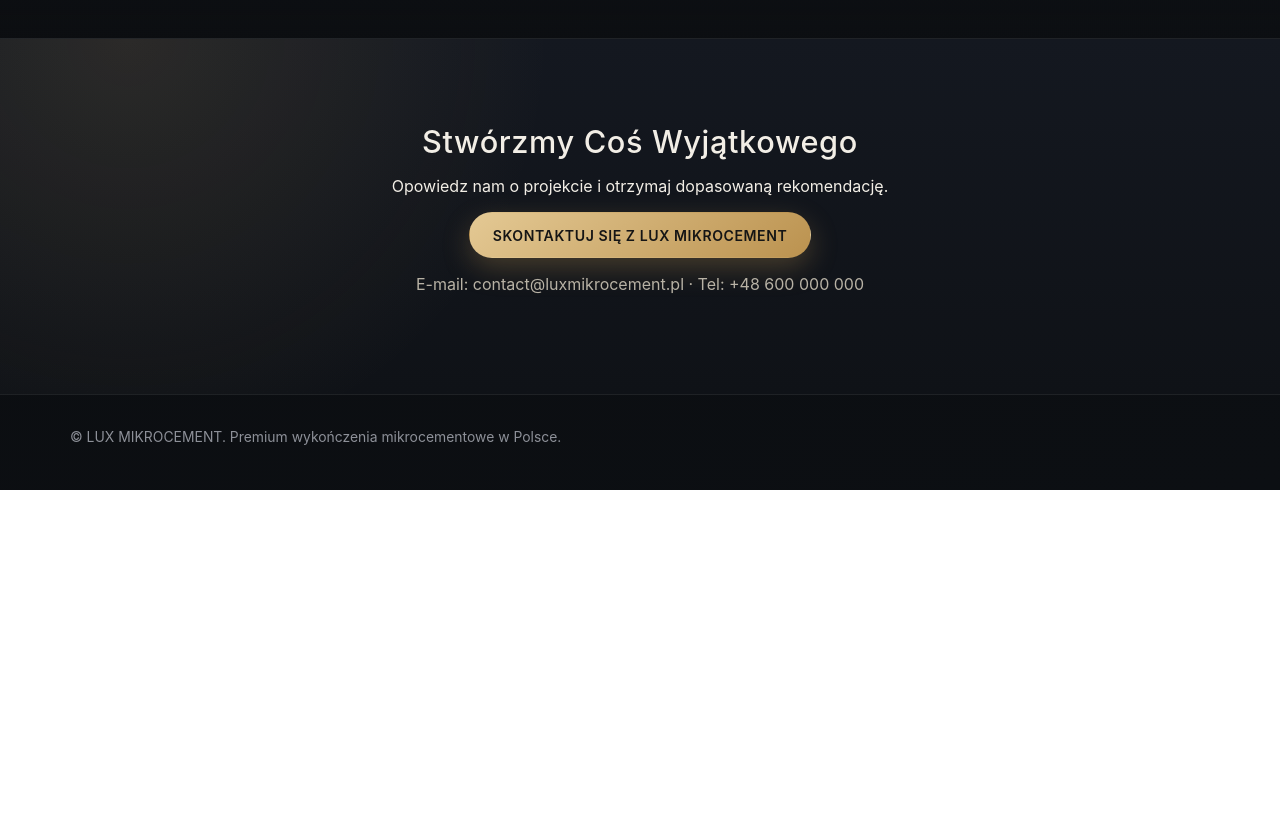
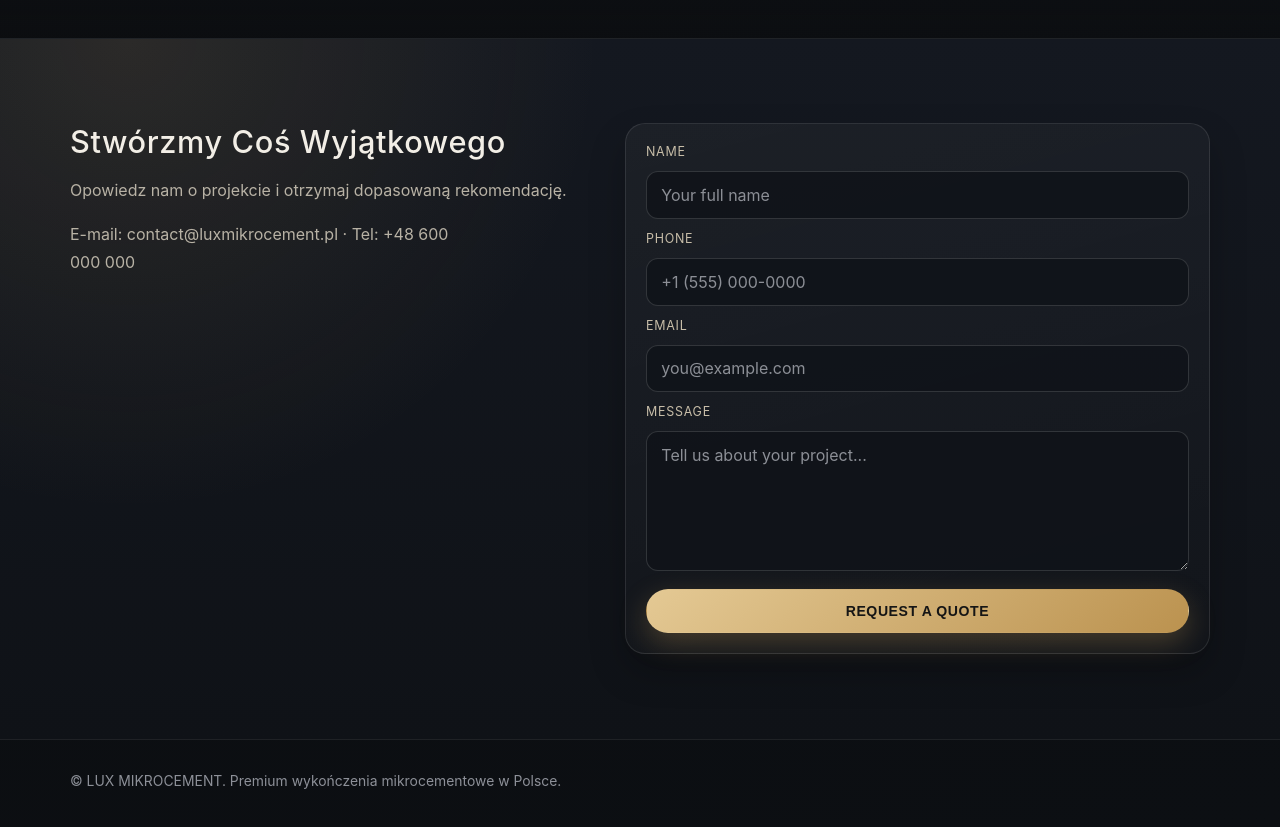
Before and after one commit to VitaliySkochko/mikrocement, a React (Vite) app: page / in a window 1280 px wide. Shown: the part 3040-3867 px from the top of the page. Before the commit the page ends 3530 px from the top, so only its background shows below. Built offline with nearby package versions, Linux system fonts and the light colour scheme.

Commit message:
Add elegant contact form section with quote CTA

```diff
--- a/src/App.jsx
+++ b/src/App.jsx
@@ -88,13 +88,35 @@ export default function App() {
         </Section>
 
         <section id="contact" className="section section-highlight">
-          <div className="container contact-cta">
-            <h2>{t.contact.title}</h2>
-            <p>{t.contact.text}</p>
-            <a href="mailto:contact@luxmikrocement.pl" className="btn btn-primary">
-              {t.contact.button}
-            </a>
-            <p className="contact-note">{t.contact.note}</p>
+          <div className="container contact-wrap">
+            <div className="contact-copy">
+              <h2>{t.contact.title}</h2>
+              <p>{t.contact.text}</p>
+              <p className="contact-note">{t.contact.note}</p>
+            </div>
+            <form className="contact-form" action="mailto:contact@luxmikrocement.pl" method="post">
+              <label htmlFor="contact-name">Name</label>
+              <input id="contact-name" name="name" type="text" placeholder="Your full name" required />
+
+              <label htmlFor="contact-phone">Phone</label>
+              <input id="contact-phone" name="phone" type="tel" placeholder="+1 (555) 000-0000" required />
+
+              <label htmlFor="contact-email">Email</label>
+              <input id="contact-email" name="email" type="email" placeholder="you@example.com" required />
+
+              <label htmlFor="contact-message">Message</label>
+              <textarea
+                id="contact-message"
+                name="message"
+                rows="5"
+                placeholder="Tell us about your project..."
+                required
+              />
+
+              <button type="submit" className="btn btn-primary">
+                Request a Quote
+              </button>
+            </form>
           </div>
         </section>
       </main>
--- a/src/styles.css
+++ b/src/styles.css
@@ -371,13 +371,73 @@ h1 {
     linear-gradient(180deg, #141820, #0f1217);
 }
 
-.contact-cta {
-  text-align: center;
+.contact-wrap {
+  display: grid;
+  grid-template-columns: minmax(0, 0.95fr) minmax(0, 1.05fr);
+  gap: 1.6rem;
+  align-items: start;
+}
+
+.contact-copy p {
+  color: var(--muted);
+  line-height: 1.75;
+}
+
+.contact-form {
+  background: linear-gradient(165deg, rgba(255, 255, 255, 0.04), rgba(255, 255, 255, 0.01));
+  border: 1px solid rgba(255, 255, 255, 0.1);
+  border-radius: 20px;
+  padding: 1.25rem;
+  display: grid;
+  gap: 0.75rem;
+  box-shadow: 0 18px 36px rgba(0, 0, 0, 0.22);
+}
+
+.contact-form label {
+  font-size: 0.78rem;
+  letter-spacing: 0.06em;
+  text-transform: uppercase;
+  color: #c7bda8;
+}
+
+.contact-form input,
+.contact-form textarea {
+  width: 100%;
+  border: 1px solid rgba(255, 255, 255, 0.14);
+  border-radius: 12px;
+  background: rgba(16, 19, 25, 0.85);
+  color: var(--text);
+  padding: 0.8rem 0.9rem;
+  font: inherit;
+  transition: border-color 220ms ease, box-shadow 220ms ease, background 220ms ease;
+}
+
+.contact-form textarea {
+  min-height: 140px;
+  resize: vertical;
+}
+
+.contact-form input::placeholder,
+.contact-form textarea::placeholder {
+  color: #8c8f96;
+}
+
+.contact-form input:focus-visible,
+.contact-form textarea:focus-visible {
+  outline: none;
+  border-color: rgba(208, 173, 106, 0.65);
+  box-shadow: 0 0 0 3px rgba(208, 173, 106, 0.18);
+  background: rgba(19, 23, 31, 0.95);
+}
+
+.contact-form .btn {
+  width: 100%;
+  margin-top: 0.35rem;
 }
 
 .contact-note {
-  color: var(--muted);
   margin-top: 1rem;
+  max-width: 38ch;
 }
 
 .footer {
@@ -425,6 +485,10 @@ h1 {
   .gallery-grid {
     grid-template-columns: 1fr;
   }
+
+  .contact-wrap {
+    grid-template-columns: 1fr;
+  }
 }
 
 @media (max-width: 640px) {
```
